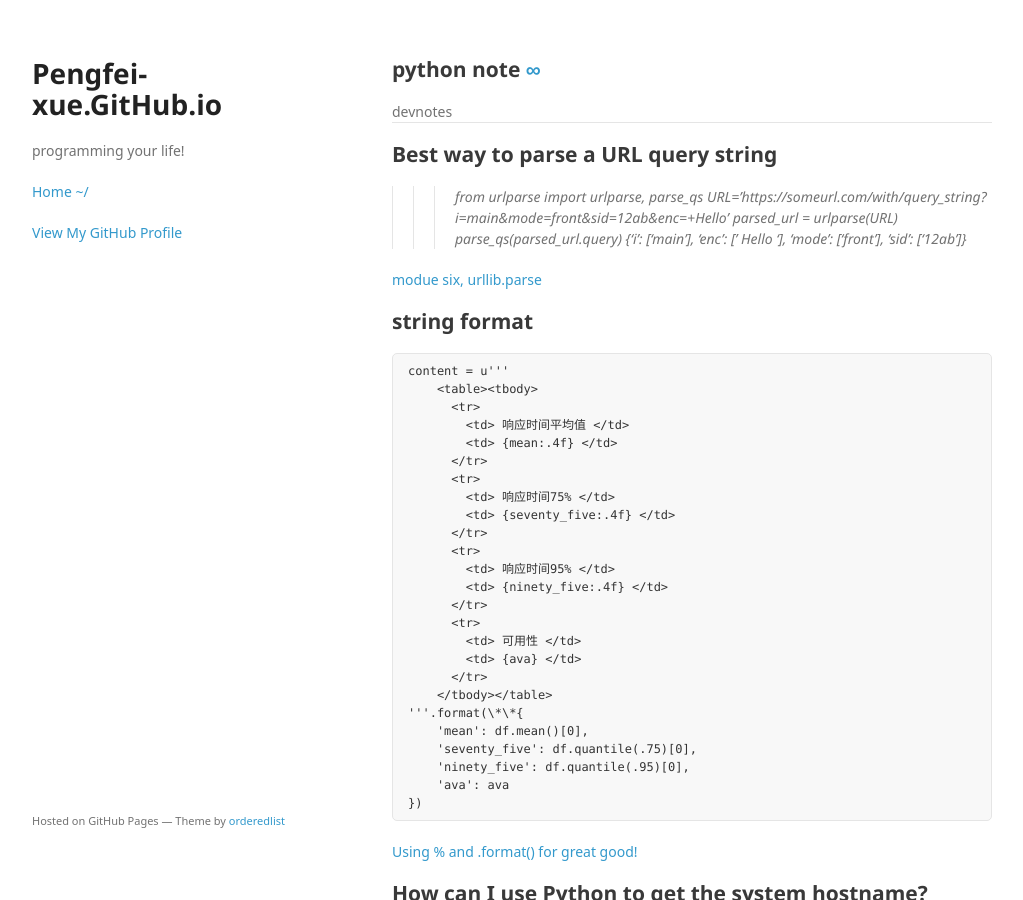
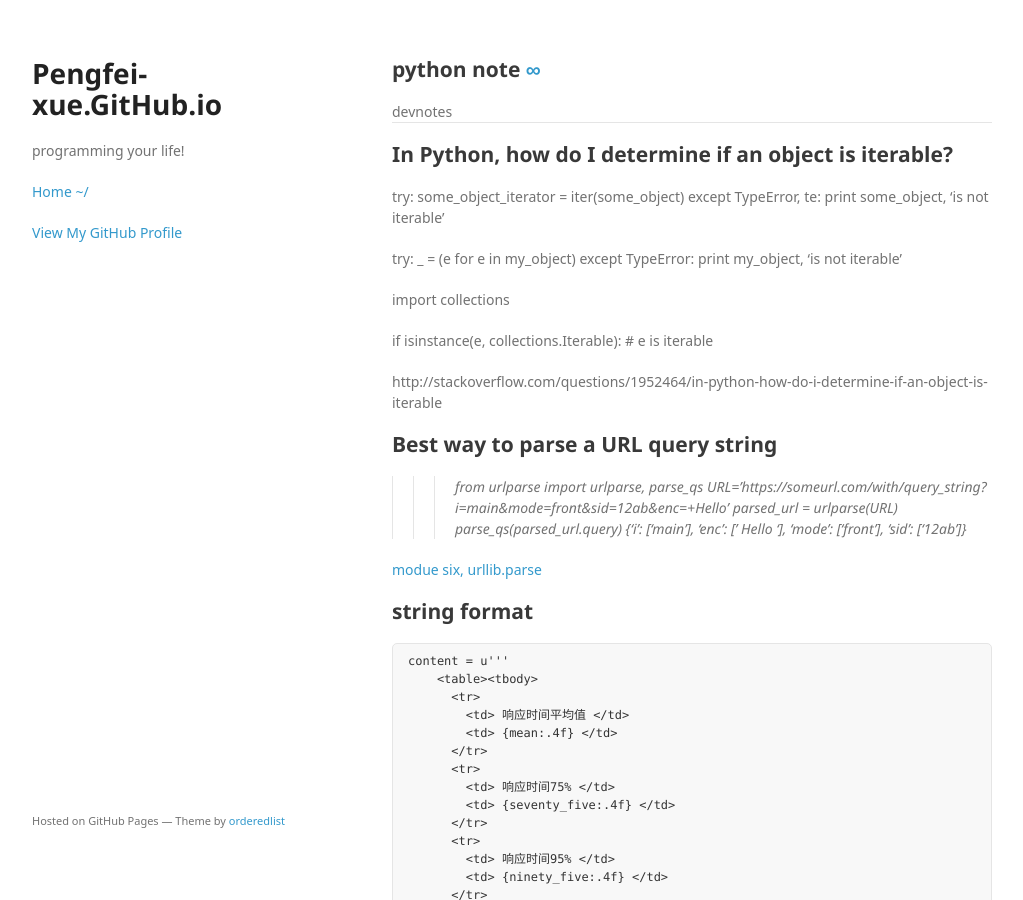
Before and after one commit to pengfei-xue/pengfei-xue.github.io, a Jekyll site: the page built from _posts/devnotes/2017-01-05-python.markdown, in a window 1280 px wide and 900 px high. Shown: the whole window, without its empty margins (128-1151 px from the left). Built offline with Jekyll 4.4.1, drawn with Linux system fonts in a browser that asks for light colours; some web fonts are replaced; comment, search, counter and statistics services are not loaded.

Commit message:
update python

```diff
--- a/_posts/devnotes/2017-01-05-python.markdown
+++ b/_posts/devnotes/2017-01-05-python.markdown
@@ -7,6 +7,26 @@ version: 0.1
 categories: [devnotes, ]
 ---
 
+
+## In Python, how do I determine if an object is iterable?
+
+  try:
+    some_object_iterator = iter(some_object)
+  except TypeError, te:
+    print some_object, 'is not iterable'
+
+  try:
+    _ = (e for e in my_object)
+  except TypeError:
+    print my_object, 'is not iterable'
+
+  import collections
+
+  if isinstance(e, collections.Iterable):
+    # e is iterable
+
+
+http://stackoverflow.com/questions/1952464/in-python-how-do-i-determine-if-an-object-is-iterable
 
 
 ## Best way to parse a URL query string
```
